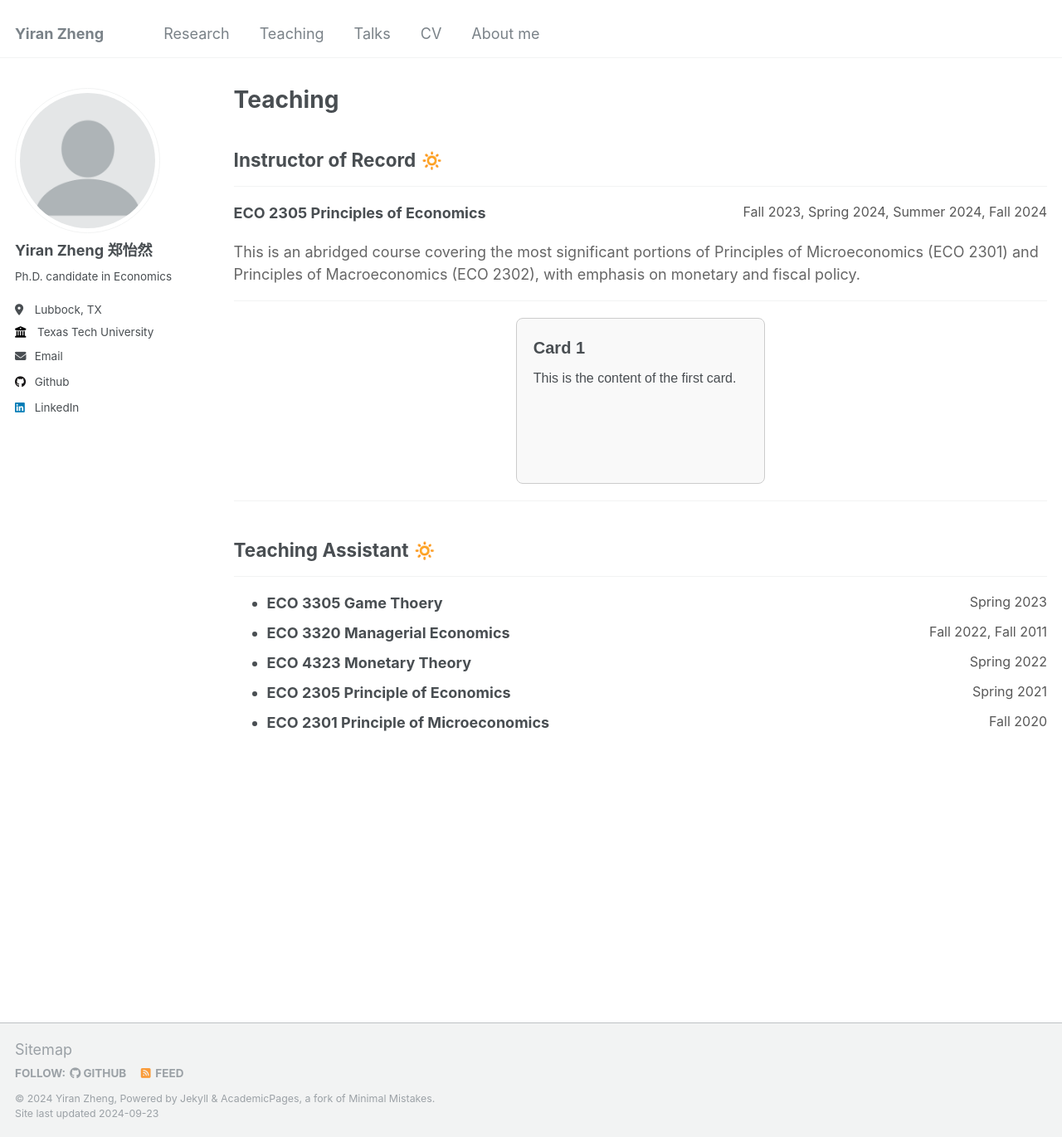
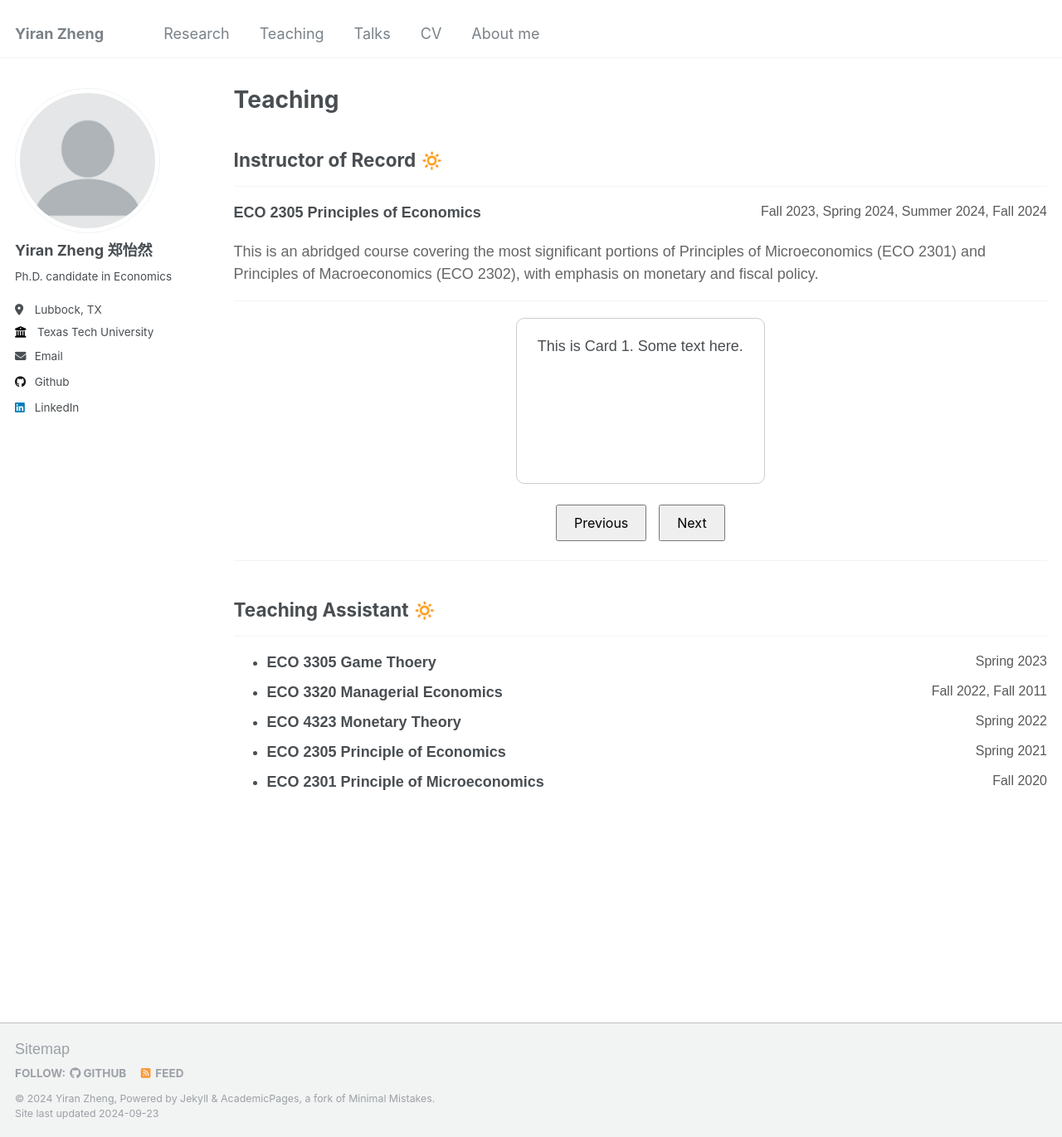
Before and after one commit to yiran-zheng/yiran-zheng.github.io, a Jekyll site: the page built from _pages/teaching.html, in a window 1280 px wide and 1370 px high. Shown: the whole window at 83% size. Built offline with Jekyll 4.4.1, drawn with Linux system fonts in a browser that asks for light colours.

Commit message:
Update teaching.html

```diff
--- a/_pages/teaching.html
+++ b/_pages/teaching.html
@@ -19,100 +19,104 @@ author_profile: true
 
 <hr> <!-- This adds a horizontal line below the heading -->
 
-	<!DOCTYPE html>
+<!DOCTYPE html>
 <html lang="en">
 <head>
   <meta charset="UTF-8">
   <meta name="viewport" content="width=device-width, initial-scale=1.0">
-  <title>Auto-Switching Text Card</title>
+  <title>Text Card Switcher</title>
   <style>
+    body {
+      font-family: Arial, sans-serif;
+    }
     .card-container {
       width: 300px;
       height: 200px;
       border: 1px solid #ccc;
-      border-radius: 8px;
+      border-radius: 10px;
+      padding: 20px;
+      margin: 20px auto;
+      text-align: center;
+      position: relative;
       overflow: hidden;
-      position: relative;
-      margin: 20px auto;
-      font-family: Arial, sans-serif;
-      background-color: #f9f9f9;
     }
 
     .card {
-      position: absolute;
-      top: 0;
-      left: 100%;
-      width: 100%;
-      height: 100%;
-      padding: 20px;
-      box-sizing: border-box;
-      opacity: 0;
-      transition: left 0.5s ease, opacity 0.5s ease;
+      display: none;
+      font-size: 18px;
     }
 
     .card.active {
-      left: 0;
-      opacity: 1;
+      display: block;
     }
 
-    .card.inactive {
-      left: -100%;
-      opacity: 0;
+    .buttons {
+      text-align: center;
+      margin-top: 10px;
     }
 
-    .card-title {
-      font-size: 20px;
-      font-weight: bold;
-      margin-bottom: 10px;
-    }
-
-    .card-text {
+    .buttons button {
+      padding: 10px 20px;
+      margin: 5px;
+      cursor: pointer;
       font-size: 16px;
     }
   </style>
 </head>
 <body>
 
+  <!-- Card Container -->
   <div class="card-container">
-    <div class="card active">
-      <div class="card-title">Card 1</div>
-      <div class="card-text">This is the content of the first card.</div>
-    </div>
-    <div class="card">
-      <div class="card-title">Card 2</div>
-      <div class="card-text">This is the content of the second card.</div>
-    </div>
-    <div class="card">
-      <div class="card-title">Card 3</div>
-      <div class="card-text">This is the content of the third card.</div>
-    </div>
+    <div class="card active">This is Card 1. Some text here.</div>
+    <div class="card">This is Card 2. More content on this card.</div>
+    <div class="card">This is Card 3. Even more text.</div>
+    <div class="card">This is Card 4. Last card content.</div>
+  </div>
+
+  <!-- Buttons to Switch Cards -->
+  <div class="buttons">
+    <button id="prevBtn">Previous</button>
+    <button id="nextBtn">Next</button>
   </div>
 
   <script>
-    // Get all card elements
+    // JavaScript for switching cards
     const cards = document.querySelectorAll('.card');
-    let currentIndex = 0;
+    let currentCard = 0;
 
-    // Function to switch to the next card
-    function switchCard() {
-      // Remove the 'active' class from the current card
-      cards[currentIndex].classList.remove('active');
-      cards[currentIndex].classList.add('inactive');
-
-      // Update the index to point to the next card (circular switch)
-      currentIndex = (currentIndex + 1) % cards.length;
-
-      // Add the 'active' class to the new current card
-      cards[currentIndex].classList.add('active');
-      cards[currentIndex].classList.remove('inactive');
+    // Function to show the active card
+    function showCard(index) {
+      cards.forEach((card, i) => {
+        card.classList.remove('active');
+        if (i === index) {
+          card.classList.add('active');
+        }
+      });
     }
 
-    // Switch card every 3 seconds
-    setInterval(switchCard, 3000);
+    // Show the next card
+    function nextCard() {
+      currentCard = (currentCard + 1) % cards.length;
+      showCard(currentCard);
+    }
+
+    // Show the previous card
+    function prevCard() {
+      currentCard = (currentCard - 1 + cards.length) % cards.length;
+      showCard(currentCard);
+    }
+
+    // Add event listeners for buttons
+    document.getElementById('nextBtn').addEventListener('click', nextCard);
+    document.getElementById('prevBtn').addEventListener('click', prevCard);
+
+    // Automatically switch cards every 3 seconds
+    setInterval(nextCard, 3000);
   </script>
 
 </body>
 </html>
+
 
 
 <hr> <!-- This adds a horizontal line below the heading -->
```
